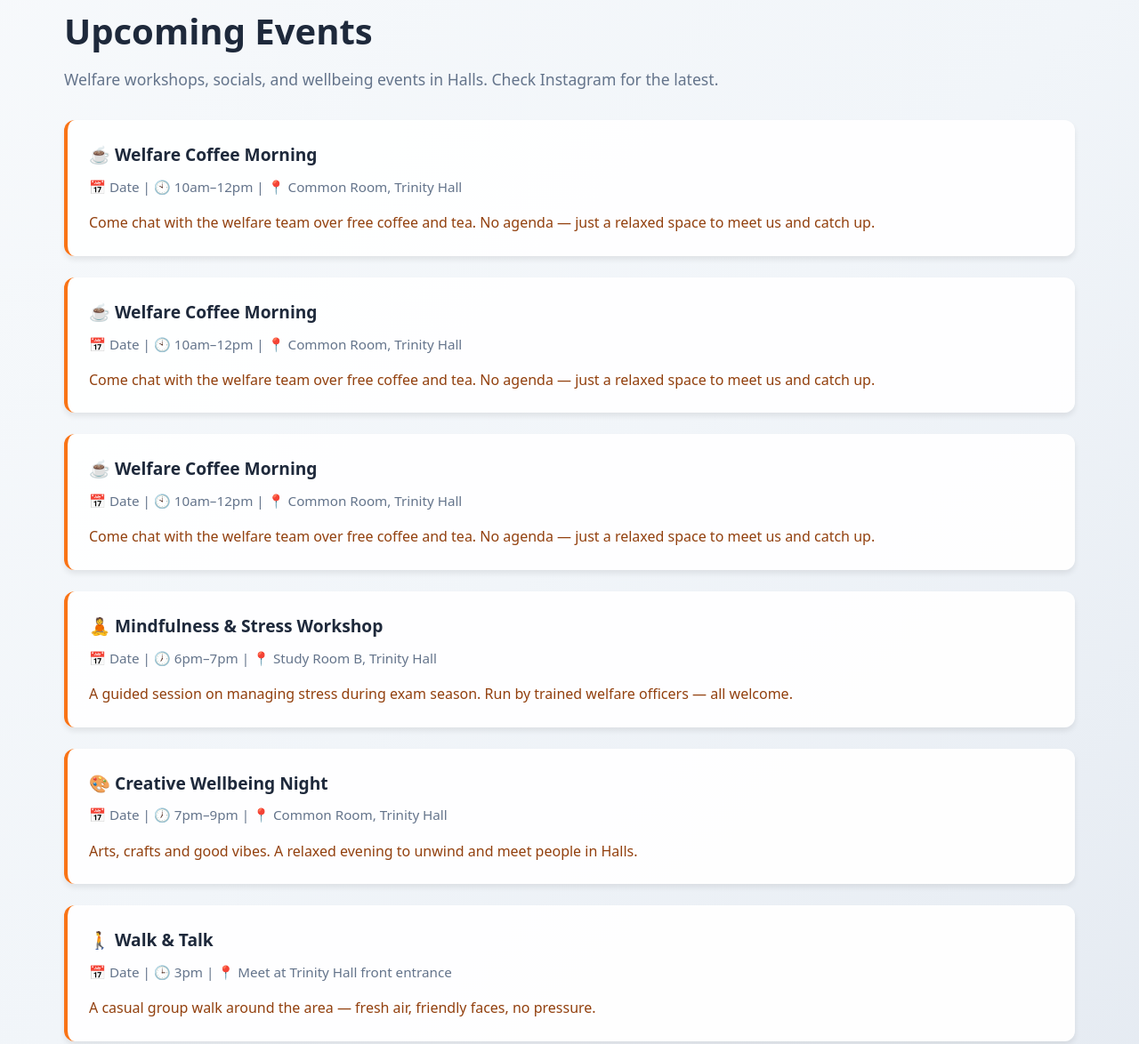
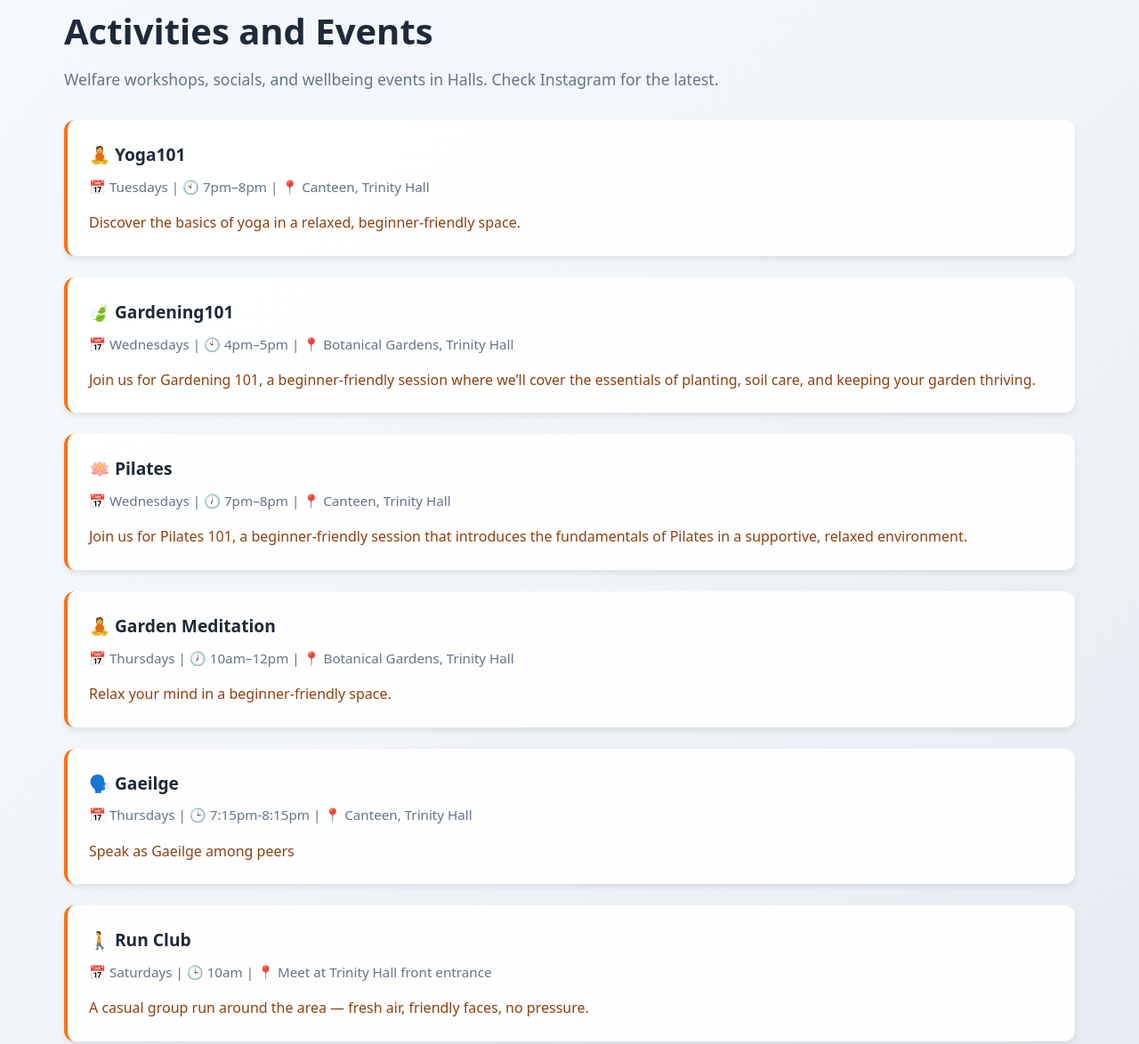
Before and after one commit to sam-oconnell77/trinity-hall-jcr-welfare, a plain HTML site: page events.html in a window 1280 px wide. Shown: the part 387-1561 px from the top of the page at 89% size. Drawn offline with Linux system fonts and the light colour scheme.

```diff
--- a/events.html
+++ b/events.html
@@ -29,44 +29,45 @@
         </a>
     </div>
 
-    <h1 class="page-title">Upcoming Events</h1>
+    <h1 class="page-title">Activities and Events</h1>
     <p class="page-subtitle">Welfare workshops, socials, and wellbeing events in Halls. Check Instagram for the latest.</p>
 
     <!-- COPY THIS BLOCK FOR EACH EVENT -->
     <div class="service-card" style="margin-bottom: 1.5rem;">
-        <h3>☕ Welfare Coffee Morning</h3>
-        <p class="desc">📅 Date | 🕙 10am–12pm | 📍 Common Room, Trinity Hall</p>
-        <p>Come chat with the welfare team over free coffee and tea. No agenda — just a relaxed space to meet us and catch up.</p>
+        <h3>🧘 Yoga101 </h3>
+        <p class="desc">📅 Tuesdays | 🕙 7pm–8pm | 📍 Canteen, Trinity Hall</p>
+        <p>Discover the basics of yoga in a relaxed, beginner‑friendly space.</p>
+    </div>
+
+
+    <div class="service-card" style="margin-bottom: 1.5rem;">
+        <h3>🍃 Gardening101</h3>
+        <p class="desc">📅 Wednesdays | 🕙 4pm–5pm | 📍 Botanical Gardens, Trinity Hall</p>
+        <p>Join us for Gardening 101, a beginner‑friendly session where we’ll cover the essentials of planting, soil care, and keeping your garden thriving.</p>
     </div>
 
     <div class="service-card" style="margin-bottom: 1.5rem;">
-        <h3>☕ Welfare Coffee Morning</h3>
-        <p class="desc">📅 Date | 🕙 10am–12pm | 📍 Common Room, Trinity Hall</p>
-        <p>Come chat with the welfare team over free coffee and tea. No agenda — just a relaxed space to meet us and catch up.</p>
+        <h3>🪷 Pilates</h3>
+        <p class="desc">📅 Wednesdays | 🕖 7pm–8pm | 📍 Canteen, Trinity Hall</p>
+        <p>Join us for Pilates 101, a beginner‑friendly session that introduces the fundamentals of Pilates in a supportive, relaxed environment.</p>
     </div>
 
     <div class="service-card" style="margin-bottom: 1.5rem;">
-        <h3>☕ Welfare Coffee Morning</h3>
-        <p class="desc">📅 Date | 🕙 10am–12pm | 📍 Common Room, Trinity Hall</p>
-        <p>Come chat with the welfare team over free coffee and tea. No agenda — just a relaxed space to meet us and catch up.</p>
+        <h3>🧘 Garden Meditation</h3>
+        <p class="desc">📅 Thursdays | 🕖 10am–12pm | 📍 Botanical Gardens, Trinity Hall</p>
+        <p>Relax your mind in a beginner‑friendly space.</p>
+    </div>
+
+      <div class="service-card" style="margin-bottom: 1.5rem;">
+        <h3>🗣️ Gaeilge</h3>
+        <p class="desc">📅 Thursdays | 🕒 7:15pm-8:15pm | 📍 Canteen, Trinity Hall</p>
+        <p>Speak as Gaeilge among peers</p>
     </div>
 
     <div class="service-card" style="margin-bottom: 1.5rem;">
-        <h3>🧘 Mindfulness & Stress Workshop</h3>
-        <p class="desc">📅 Date | 🕖 6pm–7pm | 📍 Study Room B, Trinity Hall</p>
-        <p>A guided session on managing stress during exam season. Run by trained welfare officers — all welcome.</p>
-    </div>
-
-    <div class="service-card" style="margin-bottom: 1.5rem;">
-        <h3>🎨 Creative Wellbeing Night</h3>
-        <p class="desc">📅 Date | 🕖 7pm–9pm | 📍 Common Room, Trinity Hall</p>
-        <p>Arts, crafts and good vibes. A relaxed evening to unwind and meet people in Halls.</p>
-    </div>
-
-    <div class="service-card" style="margin-bottom: 1.5rem;">
-        <h3>🚶 Walk & Talk</h3>
-        <p class="desc">📅 Date | 🕒 3pm | 📍 Meet at Trinity Hall front entrance</p>
-        <p>A casual group walk around the area — fresh air, friendly faces, no pressure.</p>
+        <h3>🚶 Run Club</h3>
+        <p class="desc">📅 Saturdays | 🕒 10am | 📍 Meet at Trinity Hall front entrance</p>
+        <p>A casual group run around the area — fresh air, friendly faces, no pressure.</p>
     </div>
 
     <div class="service-card" style="margin-bottom: 1.5rem;">
```
